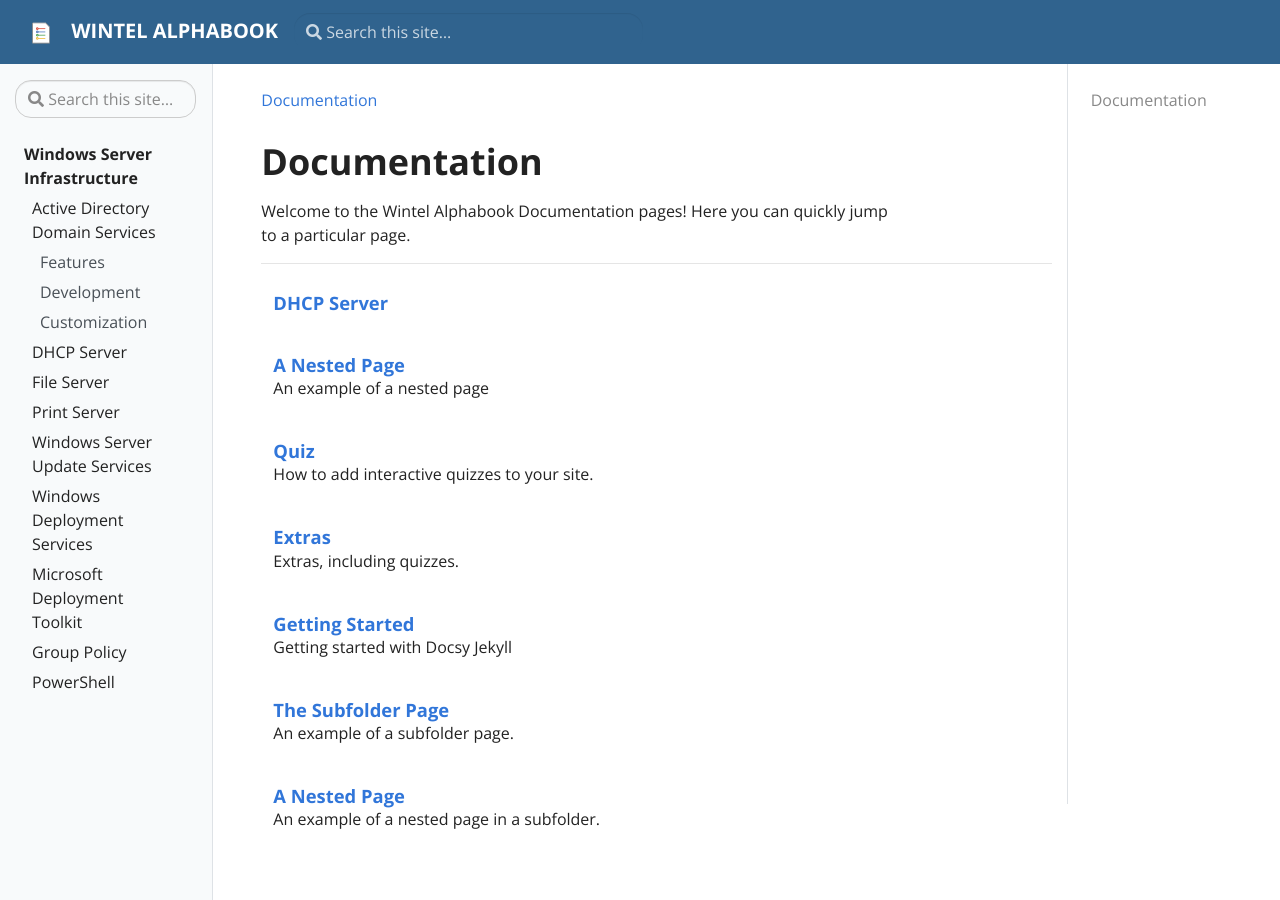
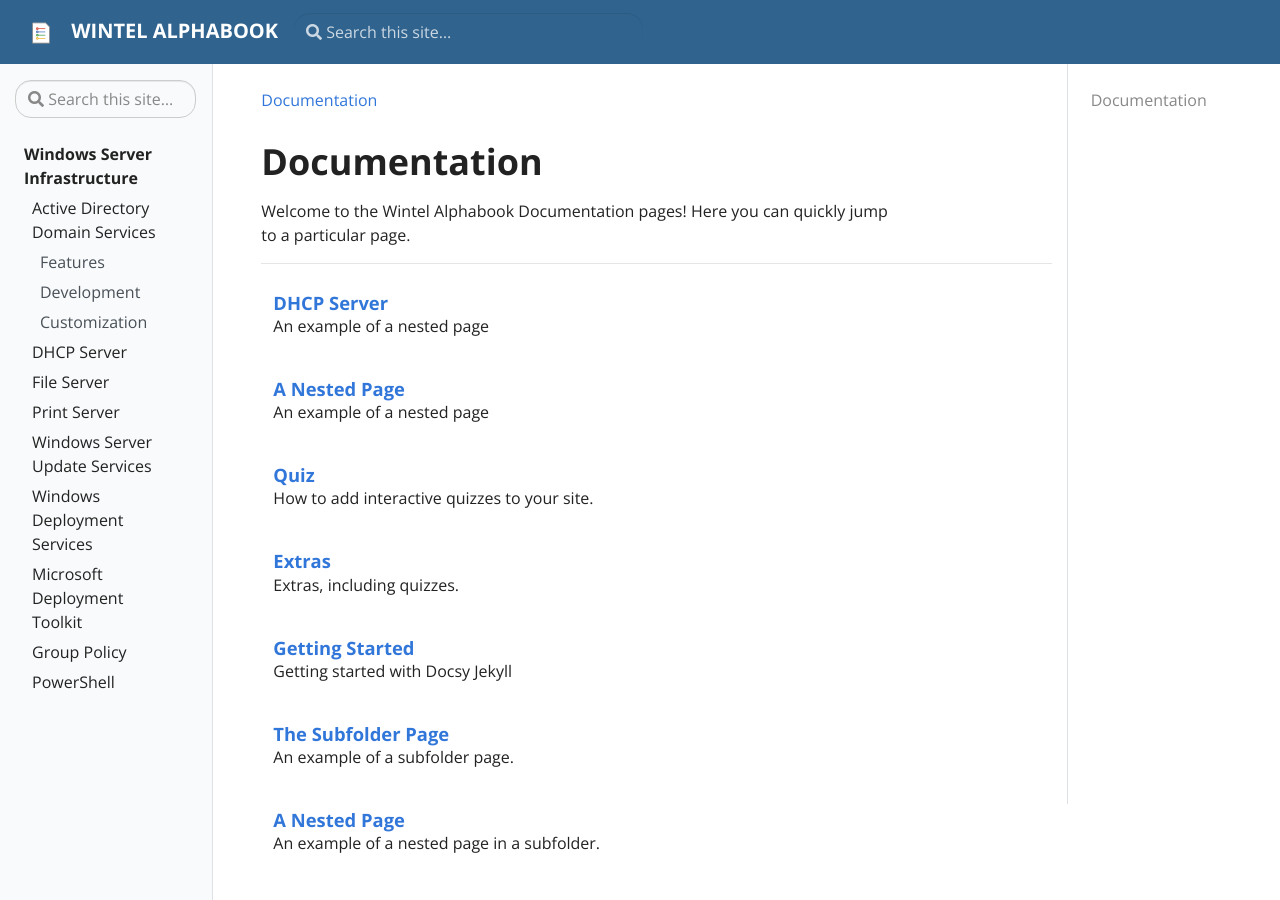
Before and after one commit to SMEwintel/SMEwintel.github.io, a Jekyll site: the page built from pages/docs.md, in a window 1280 px wide and 900 px high. Built offline with Jekyll 4.4.1, drawn with Linux system fonts in a browser that asks for light colours.

Commit message:
Update dhcp-server.md

```diff
--- a/_docs/dhcp-server.md
+++ b/_docs/dhcp-server.md
@@ -1,8 +1,8 @@
 ---
-layout: page
 title: DHCP Server
 tags:
  - dhcp
+description: An example of a nested page
 ---
 
 # DHCP Server
```
